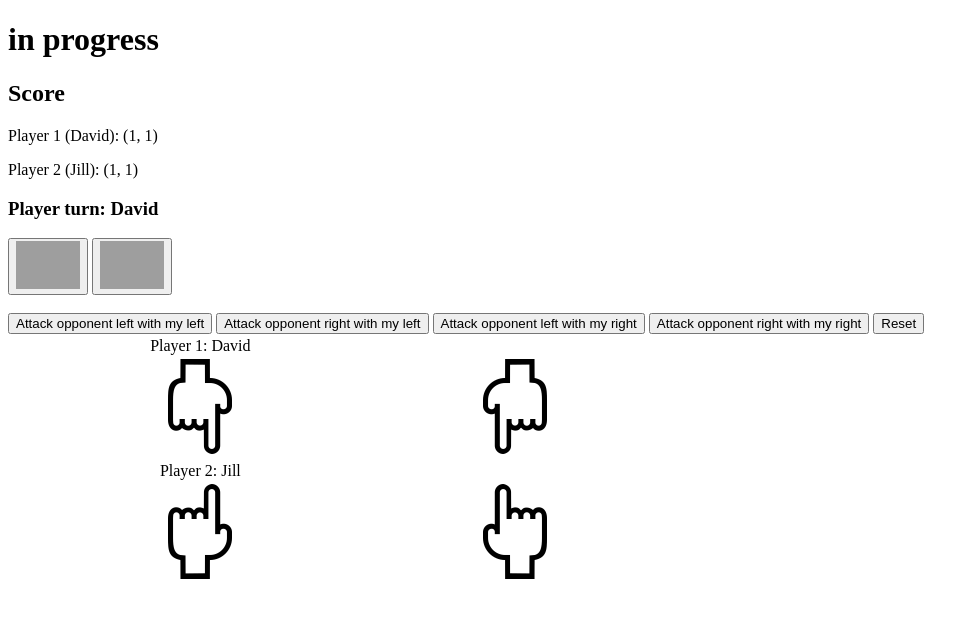
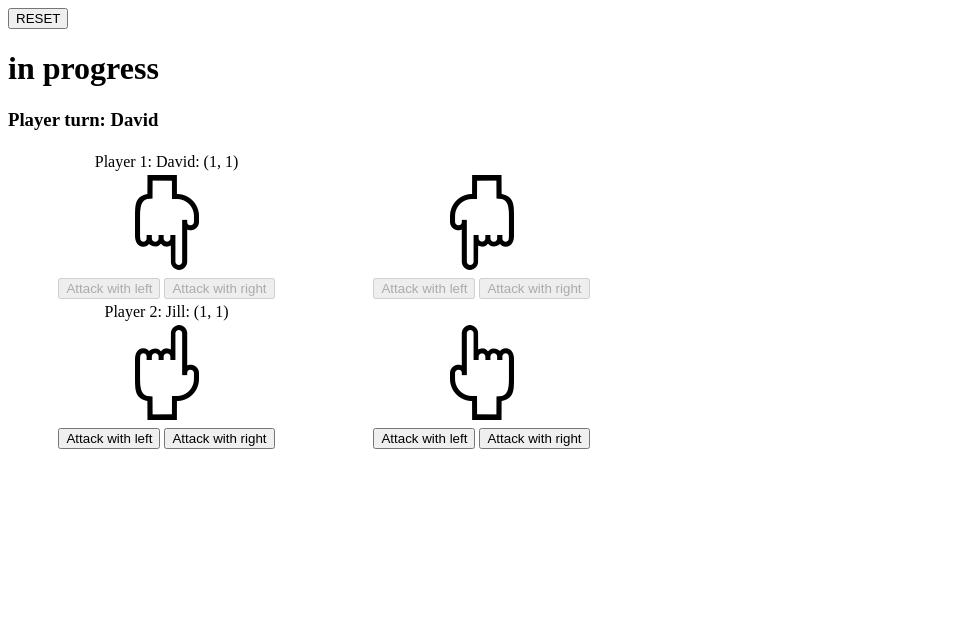
Before and after one commit to davidrossouw/chopsticks, a Flask app: page / in a window 1280 px wide. Shown: the top 618 px of the page, without its empty margins (0-979 px from the left). Run offline with Flask 2, Linux system fonts and the light colour scheme; grey boxes are pictures that could not be loaded.

Commit message:
added button disabling during turn taking

```diff
--- a/templates/index.html
+++ b/templates/index.html
@@ -7,29 +7,14 @@
 </head>
 
 <body>
+    <form method="POST" action="">
+        <button type="submit" name="reset" value="lr">RESET</button>
+    </form>
     <h1>{{game.state}}</h1>
-    <h2>Score</h2>
-    <p>Player 1 ({{game.player1.name}}): {{game.player1.get_state()}}</p>
-    <p>Player 2 ({{game.player2.name}}): {{game.player2.get_state()}}</p>
     <h3>Player turn: {{game.active.name}}</h3>
-    <form method="POST" action="">
-        <button type="submit" name="their_left_hand" value="1"><img src="{{url_for('static', filename='3L.png')}}"
-                width="64"></button>
-        <button type="submit" name="their_right_hand" value="2"><img src="{{url_for('static', filename='3R.png')}}"
-                width="64"></button>
-        </br></br>
-        <!-- move buttons -->
-        <button type="submit" name="attack" value="ll">Attack opponent left with my left</button>
-        <button type="submit" name="attack" value="lr">Attack opponent right with my left</button>
-        <button type="submit" name="attack" value="rl">Attack opponent left with my right</button>
-        <button type="submit" name="attack" value="rr">Attack opponent right with my right</button>
-        <button type="submit" name="reset">Reset</button>
-
-
-    </form>
     <table style="width:50%; float:center; text-align:center">
         <tr>
-            <td>Player 1: {{game.player1.name}}</td>
+            <td>Player 1: {{game.player1.name}}: {{game.player1.get_state()}}</td>
         </tr>
         <tr>
             <!-- Left side -->
@@ -40,7 +25,29 @@
             </td>
         </tr>
         <tr>
-            <td>Player 2: {{game.player2.name}}</td>
+            <td>
+                <form method="POST" action="">
+                    <button type="submit" name="attack" value="ll" {{"disabled" if game.active != game.player2}}>Attack
+                        with
+                        left</button>
+                    <button type="submit" name="attack" value="rl" {{'disabled' if game.active != game.player2}}>Attack
+                        with
+                        right</button>
+                </form>
+            </td>
+            <td>
+                <form method="POST" action="">
+                    <button type="submit" name="attack" value="lr" {{'disabled' if game.active != game.player2}}>Attack
+                        with
+                        left</button>
+                    <button type="submit" name="attack" value="rr" {{'disabled' if game.active != game.player2}}>Attack
+                        with
+                        right</button>
+                </form>
+            </td>
+        </tr>
+        <tr>
+            <td>Player 2: {{game.player2.name}}: {{game.player2.get_state()}}</td>
         </tr>
         <tr>
             <!-- Left side -->
@@ -49,6 +56,24 @@
             <td><img src="{{url_for('static', filename=game.player2.right.count|string() + 'RUP.png')}}" width="64">
             </td>
         </tr>
+        <tr>
+            <td>
+                <form method="POST" action="">
+                    <button type="submit" name="attack" value="ll" {{'disabled' if game.active != game.player1}}>Attack
+                        with left</button>
+                    <button type="submit" name="attack" value="rl" {{'disabled' if game.active != game.player1}}>Attack
+                        with right</button>
+                </form>
+            </td>
+            <td>
+                <form method="POST" action="">
+                    <button type="submit" name="attack" value="lr" {{'disabled' if game.active != game.player1}}>Attack
+                        with left</button>
+                    <button type="submit" name="attack" value="rr" {{'disabled' if game.active != game.player1}}>Attack
+                        with right</button>
+                </form>
+            </td>
+        </tr>
     </table>
 </body>
 
```
